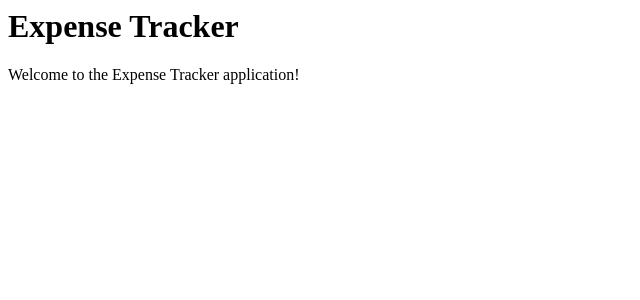
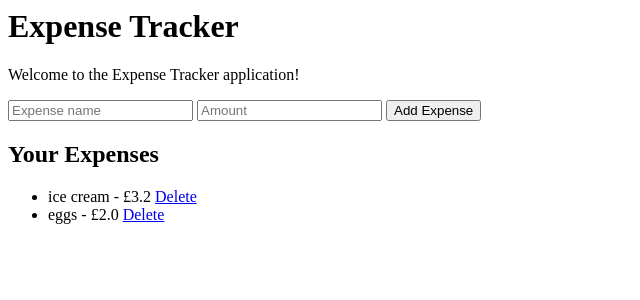
Before and after one commit to Sangima-Chowdhury/expense-tracker, a Flask app: page / in a window 1280 px wide. Shown: the top 300 px of the page, without its empty margins (0-640 px from the left). Run offline with Flask 3, Linux system fonts and the light colour scheme; data comes from the database, SQL or seed files in the repository; both versions use the stored data as it was after the commit.

Commit message:
Added expense add and delete features

```diff
--- a/app.py
+++ b/app.py
@@ -1,4 +1,4 @@
-from flask import Flask, render_template
+from flask import Flask, render_template, request, redirect
 from flask_sqlalchemy import SQLAlchemy
 
 app = Flask(__name__)
@@ -18,7 +18,31 @@ class Expense(db.Model):
 
 @app.route("/")
 def home():
-    return render_template("index.html")
+    expenses = Expense.query.all()
+    return render_template("index.html", expenses=expenses)
+
+
+@app.route("/add", methods=["POST"])
+def add_expense():
+    title = request.form.get("title")
+    amount = request.form.get("amount")
+
+    new_expense = Expense(title=title, amount=float(amount))
+
+    db.session.add(new_expense)
+    db.session.commit()
+
+    return redirect("/")
+
+
+@app.route("/delete/<int:id>")
+def delete(id):
+    expense = Expense.query.get(id)
+
+    db.session.delete(expense)
+    db.session.commit()
+
+    return redirect("/")
 
 
 if __name__ == "__main__":
--- a/templates/index.html
+++ b/templates/index.html
@@ -1,2 +1,19 @@
 <h1>Expense Tracker</h1>
 <p>Welcome to the Expense Tracker application!</p>
+
+<form action="/add" method="post">
+    <input type="text" name="title" placeholder="Expense name" required>
+    <input type="number" step="0.01" name="amount" placeholder="Amount" required>
+    <button type="submit">Add Expense</button>
+</form>
+
+<h2>Your Expenses</h2>
+
+<ul>
+    {% for expense in expenses %}
+        <li>
+            {{ expense.title }} - £{{ expense.amount }}
+            <a href="/delete/{{ expense.id }}">Delete</a>
+        </li>
+    {% endfor %}
+</ul>
```
Also changed, not shown: instance/expenses.db (added).
